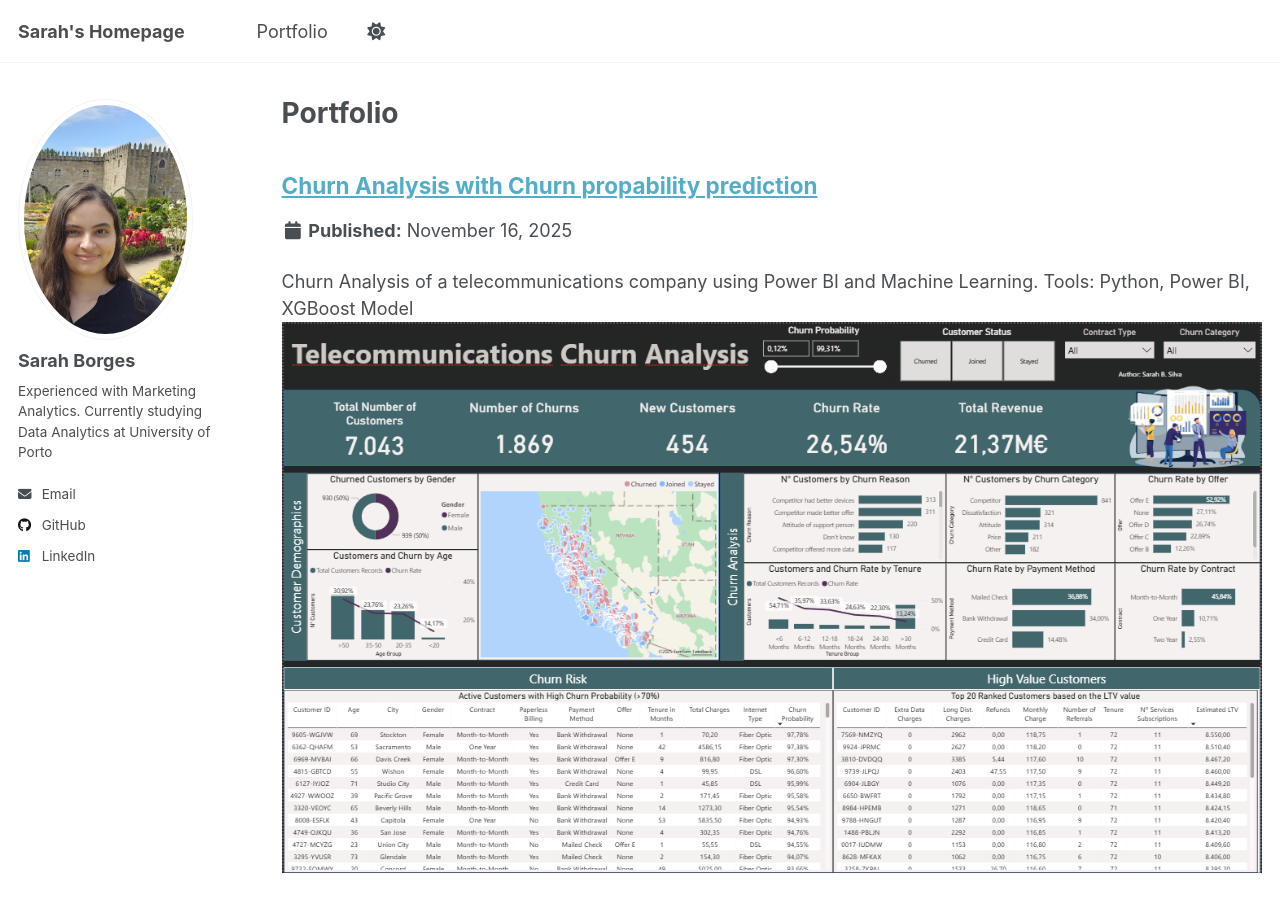
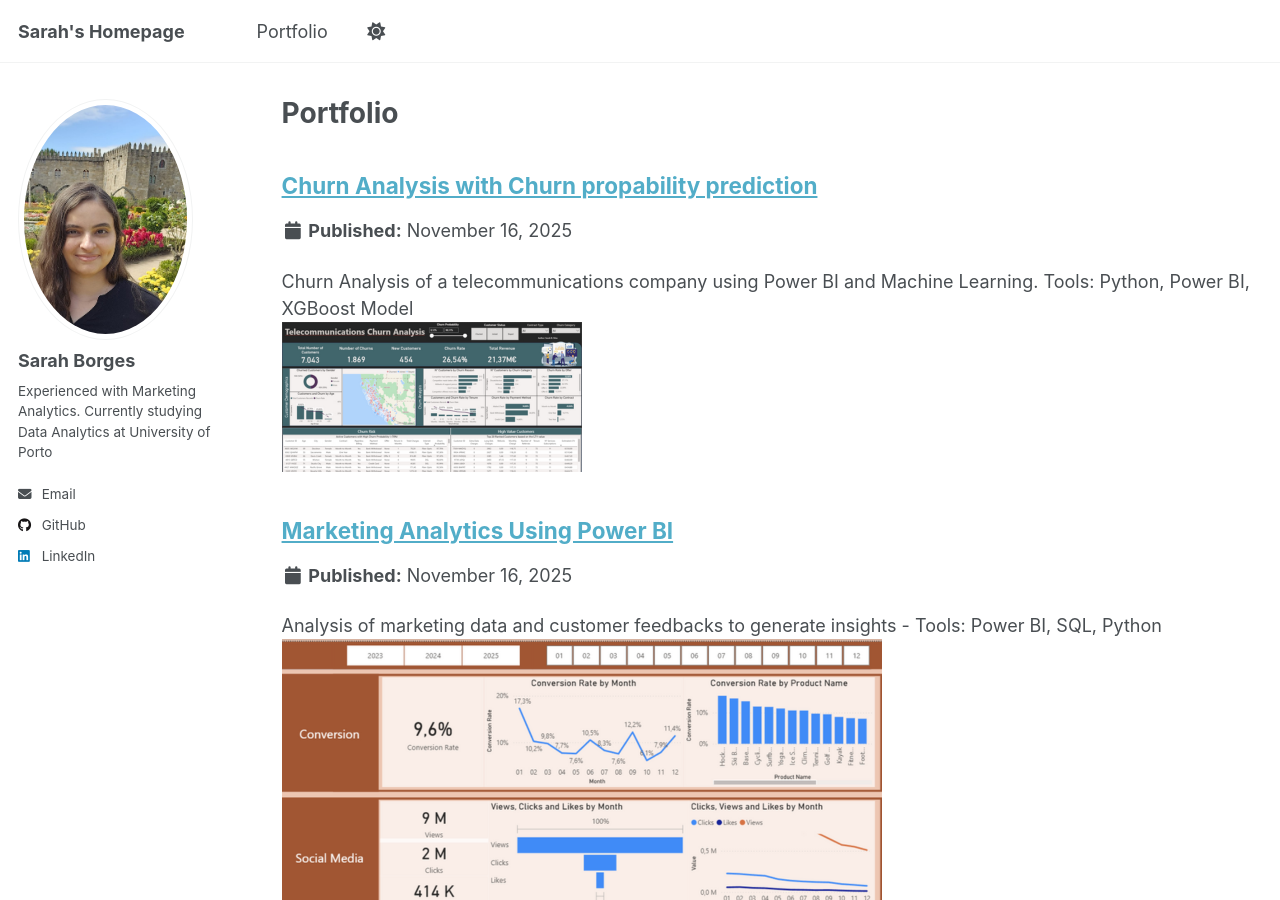
Before and after one commit to sarah-borges-data/sarah-borges-data.github.io, a Jekyll site: the page built from _pages/portfolio.html, in a window 1280 px wide and 900 px high. Built offline with Jekyll 4.4.1, drawn with Linux system fonts in a browser that asks for light colours; a script that is not in the unit is left out.

Commit message:
Update Churn.html

```diff
--- a/_portfolio/Churn.html
+++ b/_portfolio/Churn.html
@@ -1,6 +1,6 @@
 ---
 title: "Churn Analysis with Churn propability prediction"
-excerpt: "Churn Analysis of a telecommunications company using Power BI and Machine Learning. Tools: Python, Power BI, XGBoost Model <br/><img src=' /images/Captura de ecrã 2025-10-10 121734.png'>"
+excerpt: "Churn Analysis of a telecommunications company using Power BI and Machine Learning. Tools: Python, Power BI, XGBoost Model <br/><img src=' /images/Design sem nome (6).png'>"
 collection: portfolio
 ---
 
```
